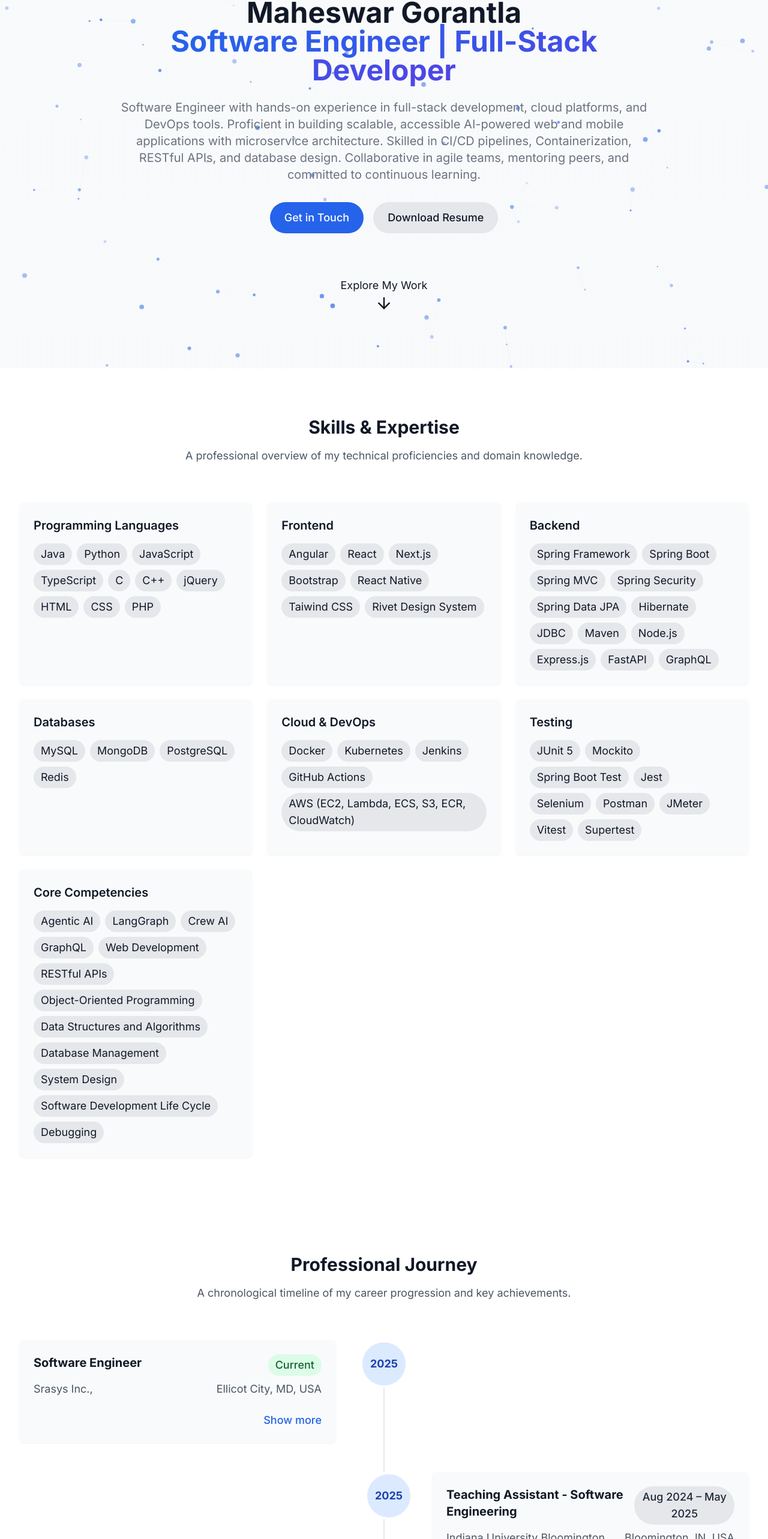
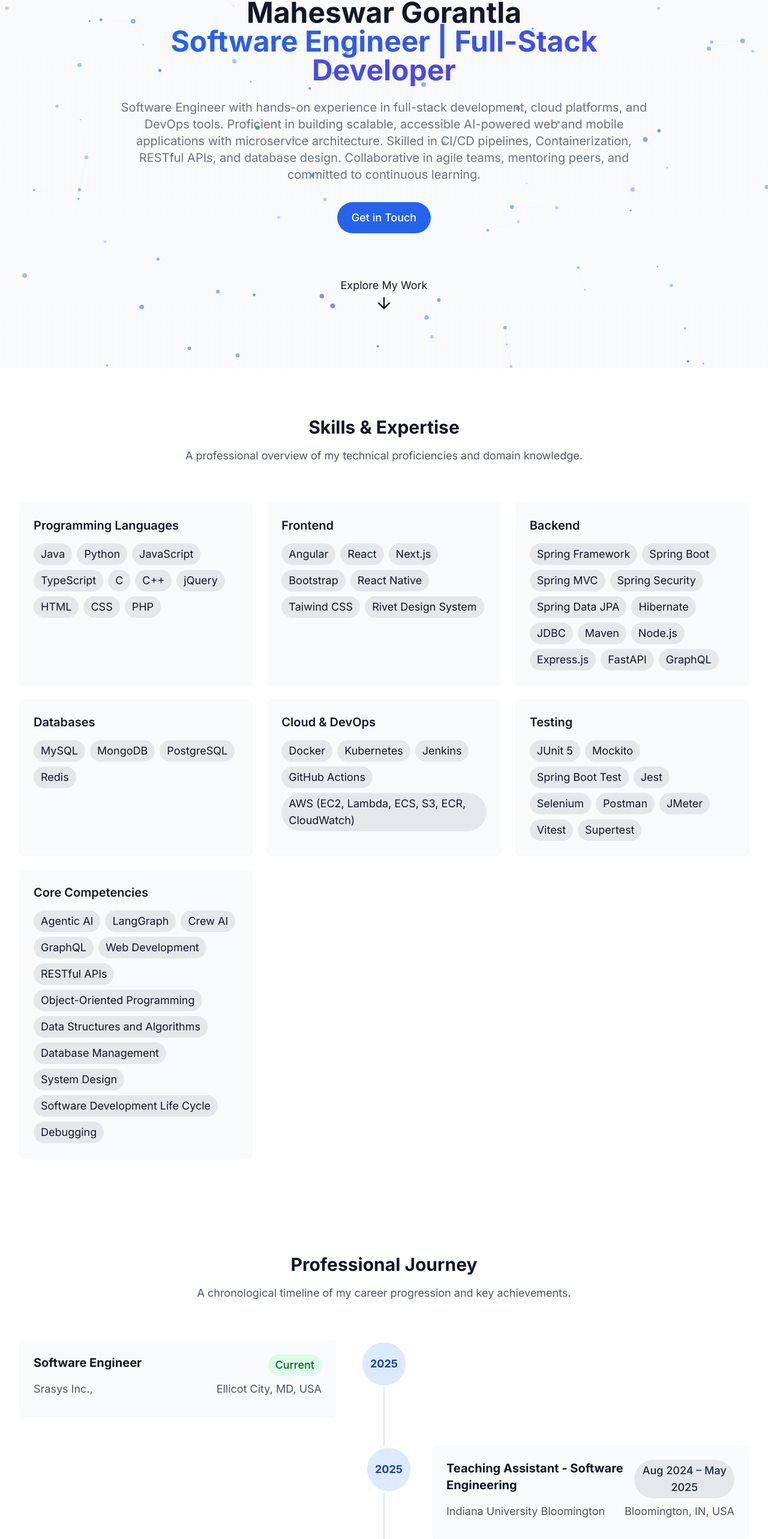
Before and after one commit to maheswar09/Maheswar-Portfolio, a React (Vite) app: page / in a window 1280 px wide. Shown: the part 186-2752 px from the top of the page at 60% size. Built offline with nearby package versions, Linux system fonts and the light colour scheme.

Commit message:
removed descr

```diff
--- a/src/components/Hero.tsx
+++ b/src/components/Hero.tsx
@@ -141,13 +141,13 @@ const Hero: React.FC = () => {
             >
               Get in Touch
             </a>
-            <a
+            {/* <a
               href="https://drive.google.com/file/d/13wO-yRzggUIaeLfahi4JQpZvDPvbnnoG/view?usp=sharing"
               target="_blank"
               className="px-6 py-3 rounded-full bg-gray-200 text-lg dark:bg-gray-700 hover:bg-gray-300 dark:hover:bg-gray-600 font-medium transition-colors duration-300"
             >
               Download Resume
-            </a>
+            </a> */}
           </motion.div>
 
           <motion.div
--- a/src/components/Timeline.tsx
+++ b/src/components/Timeline.tsx
@@ -69,7 +69,7 @@ const Timeline: React.FC = () => {
                 <p className="text-lg text-gray-600 dark:text-gray-300 mb-2">{item.location}</p>
                 </div>
                 {/* Expanded details */}
-                {expandedId === item.id && (
+                {/* {expandedId === item.id && (
                   <div className="mt-4">
                     <h4 className="text-xl font-semibold mb-2">Key Achievements:</h4>
                     <ul className="space-y-2">
@@ -99,17 +99,17 @@ const Timeline: React.FC = () => {
                       </div>
                     </div>
                   </div>
-                )}
+                )} */}
 
                 {/* Show More / Less */}
-                <div className="mt-4 flex justify-end">
+                {/* <div className="mt-4 flex justify-end">
                   <button
                     onClick={() => toggleExpand(item.id)}
                     className="text-lg font-medium text-blue-600 dark:text-blue-400 hover:text-blue-800 dark:hover:text-blue-300 transition-colors"
                   >
                     {expandedId === item.id ? 'Show less' : 'Show more'}
                   </button>
-                </div>
+                </div> */}
               </div>
             </motion.div>
           ))}
```
